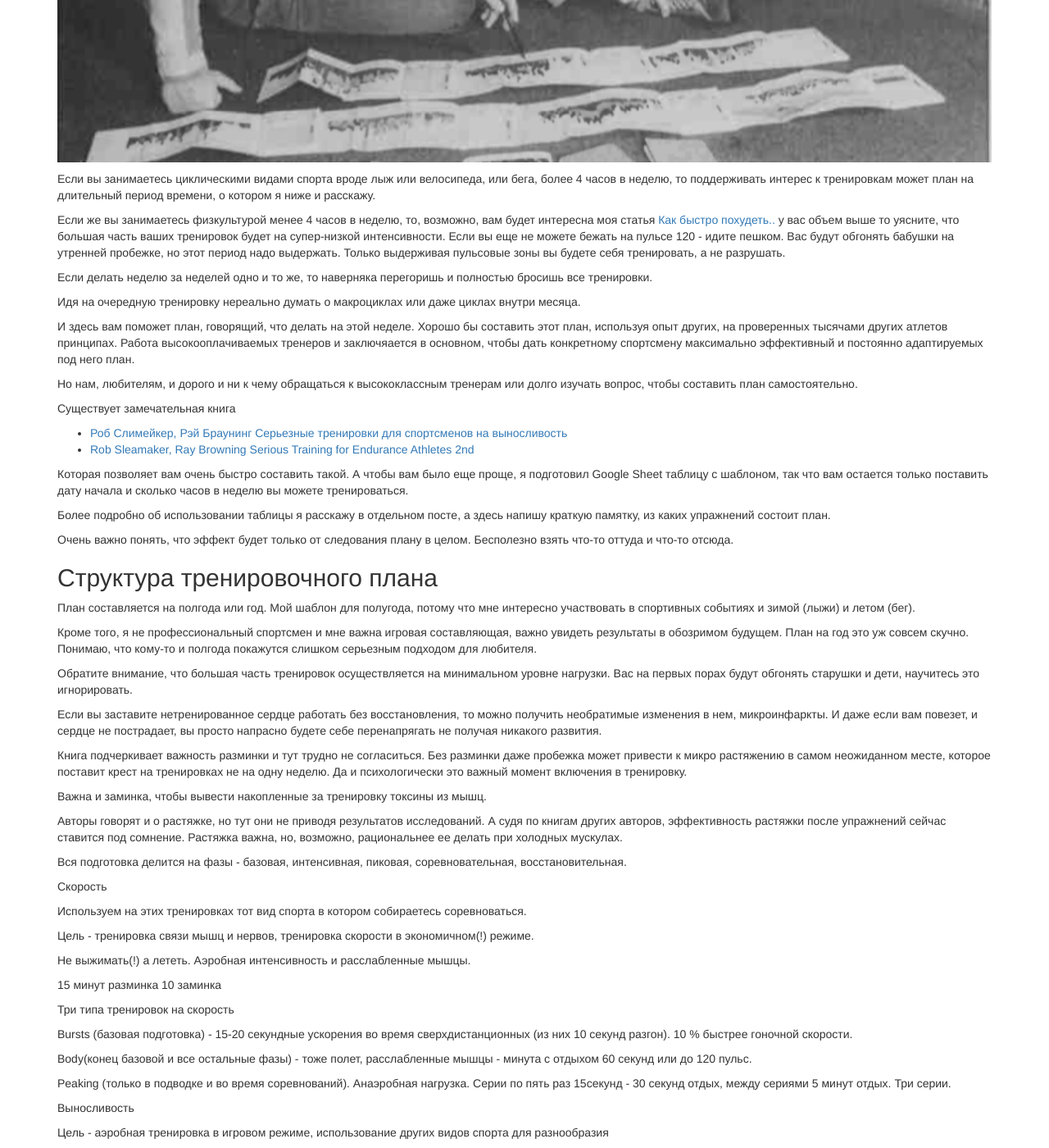
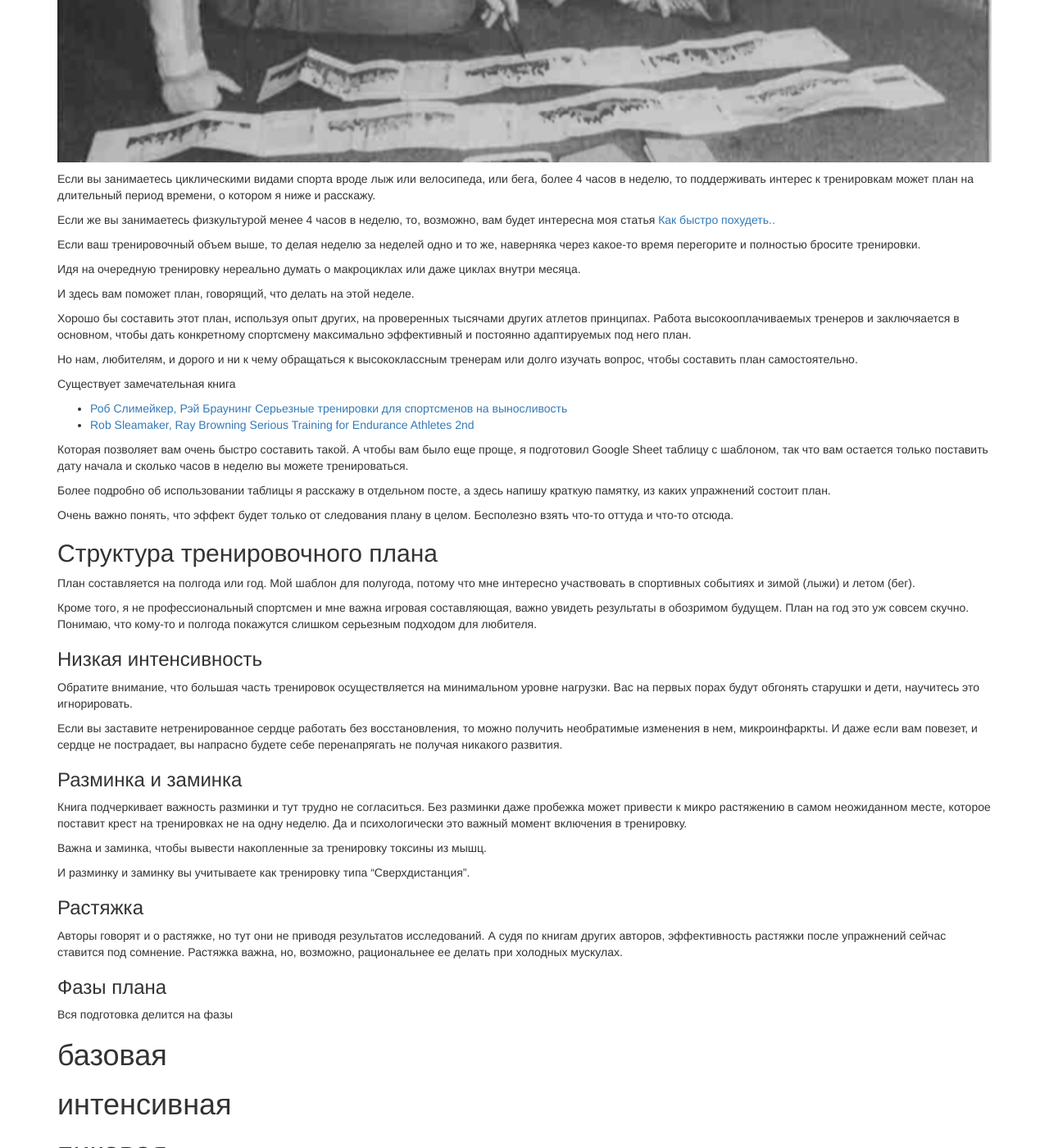
Before and after one commit to andgineer/sorokin.engineer, a Jekyll site: the page built from posts/ru/_posts/2019-02-28-serious_training_endurance_athlets_rob_sleamaker_ray_browning.md, in a window 1280 px wide and 1400 px high, scrolled down 686 px. Shown: the whole window at 82% size. Built offline with Jekyll 4.4.1, drawn with Linux system fonts in a browser that asks for light colours; nearby versions of some CDN libraries; some of the changed text lies outside the part shown.

Commit message:
serious draft-2

```diff
--- a/posts/ru/_posts/2019-02-28-serious_training_endurance_athlets_rob_sleamaker_ray_browning.md
+++ b/posts/ru/_posts/2019-02-28-serious_training_endurance_athlets_rob_sleamaker_ray_browning.md
@@ -15,15 +15,15 @@
 
 Если же вы занимаетесь физкультурой менее 4 часов в неделю, то, возможно,
 вам будет интересна моя статья [Как быстро похудеть..](/posts/ru/fitness_wellness_life.html)
-у вас объем выше то уясните, что большая часть ваших тренировок будет на супер-низкой интенсивности. Если вы еще не можете бежать на пульсе 120 - идите пешком. Вас будут обгонять бабушки на утренней пробежке, но этот период надо выдержать. Только выдерживая пульсовые зоны вы будете себя тренировать, а не разрушать.
 
-Если делать неделю за неделей одно и то же, то наверняка
-перегоришь и полностью бросишь все тренировки.
+Если ваш тренировочный объем выше, то делая неделю за неделей одно и то же, наверняка
+через какое-то время перегорите и полностью бросите тренировки.
 
 Идя на очередную тренировку нереально думать о макроциклах или даже циклах внутри
 месяца.
 
 И здесь вам поможет план, говорящий, что делать на этой неделе.
+
 Хорошо бы составить этот план, используя опыт других, на проверенных тысячами других
 атлетов принципах. Работа высокооплачиваемых тренеров и заключяается в основном,
 чтобы дать конкретному спортсмену максимально эффективный и постоянно адаптируемых под
@@ -57,32 +57,46 @@
 План на год это уж совсем скучно. Понимаю, что кому-то и полгода покажутся
 слишком серьезным подходом для любителя.
 
+### Низкая интенсивность
+
 Обратите внимание, что большая часть тренировок осуществляется на минимальном уровне
 нагрузки.
 Вас на первых порах будут обгонять старушки и дети, научитесь это игнорировать.
 
 Если вы заставите нетренированное сердце работать без
 восстановления, то можно получить необратимые изменения в нем, микроинфаркты.
-И даже если вам повезет, и сердце не пострадает, вы просто напрасно будете себе
+И даже если вам повезет, и сердце не пострадает, вы напрасно будете себе
 перенапрягать не получая никакого развития.
 
-Книга подчеркивает важность разминки и тут трудно не согласиться. Без разминки даже пробежка может привести к микро растяжению в самом неожиданном месте, которое поставит крест на тренировках не на одну неделю. Да и психологически это важный момент включения в тренировку.
+### Разминка и заминка
 
-
+Книга подчеркивает важность разминки и тут трудно не согласиться.
+Без разминки даже пробежка может привести к микро растяжению в самом
+неожиданном месте, которое поставит крест на тренировках не на одну неделю.
+Да и психологически это важный момент включения в тренировку.
 
 Важна и заминка, чтобы вывести накопленные за тренировку токсины из мышц.
 
+И разминку и заминку вы учитываете как тренировку типа "Сверхдистанция".
 
+### Растяжка
 
-Авторы говорят и о растяжке, но тут они не приводя результатов исследований. А судя по книгам других авторов, эффективность растяжки после упражнений сейчас ставится под сомнение. Растяжка важна, но, возможно, рациональнее ее делать при холодных мускулах.
+Авторы говорят и о растяжке, но тут они не приводя результатов исследований.
+А судя по книгам других авторов, эффективность растяжки после упражнений сейчас
+ставится под сомнение.
+Растяжка важна, но, возможно, рациональнее ее делать при холодных мускулах.
 
+### Фазы плана
+Вся подготовка делится на фазы
+# базовая
+# интенсивная
+# пиковая
+# соревновательная
+# восстановительная.
 
+### Типы тренировок
 
-Вся подготовка делится на фазы - базовая, интенсивная, пиковая, соревновательная, восстановительная.
-
-
-
-Скорость
+#### Скорость
 
 Используем на этих тренировках тот вид спорта в котором собираетесь соревноваться.
 
@@ -104,7 +118,7 @@
 
 
 
-Выносливость
+#### Выносливость
 
 Цель - аэробная тренировка в игровом режиме, использование других видов спорта для разнообразия
 
@@ -114,7 +128,7 @@
 
 
 
-Темп/Гонка
+#### Темп/Гонка
 
 Цель - репетиция гонки, в целевом виде спорта
 
@@ -138,7 +152,7 @@
 
 
 
-Интервалы и горные
+####  Интервалы и горные
 
 В целевом виде спорта.
 
@@ -158,13 +172,14 @@
 
 
 
-Сверхдистанции
+#### Сверхдистанции
 
 Желательно целевой вид спорта но можно и другие виды спорта
 
 Строго уровень 1
 
-Без разминки-заминки
+Без разминки-заминки, более того, разминку к другим видам нагрузки вы можете
+учитывать в счет этого типа тренировок.
 
 Не увеличивать длительность быстрее чем по 10%
 
@@ -174,7 +189,7 @@
 
 
 
-Сила
+#### Сила
 
 8-12 упражнений по три подхода
 
@@ -182,4 +197,7 @@
 
 До 60 минут
 
-В книге есть подробные рекомендации (например, не делать жим от груди на интенсивном этапе подготовки). Но тут уже вам решать, настолько ли вы хотите достичь пика в беге, например, чтобы игнорировать уменьшение грудных мышц.
+В книге есть подробные рекомендации (например, не делать жим от груди на
+интенсивном этапе подготовки).
+Но тут уже вам решать, настолько ли вы хотите достичь пика в беге, например,
+чтобы игнорировать уменьшение грудных мышц.
```
Also changed, not shown: posts/ru/_posts/2019-02-27-fitness_wellness_life.md (+54 -39 lines).
